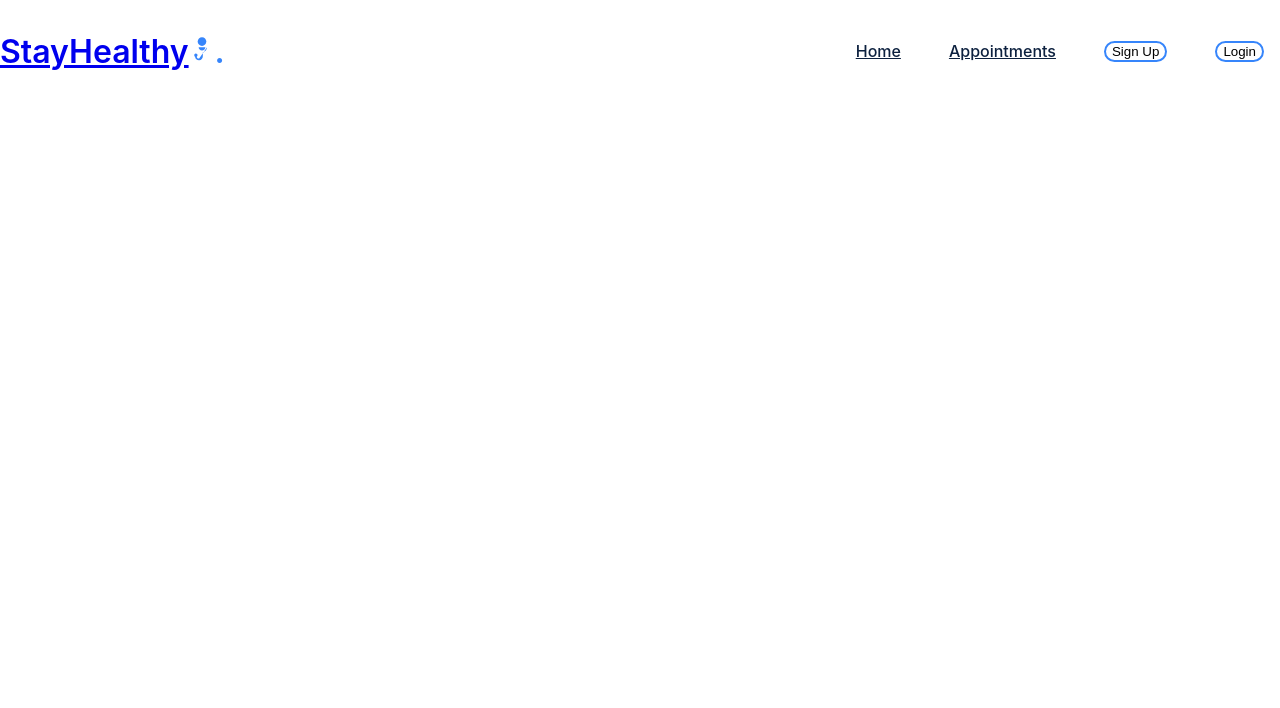
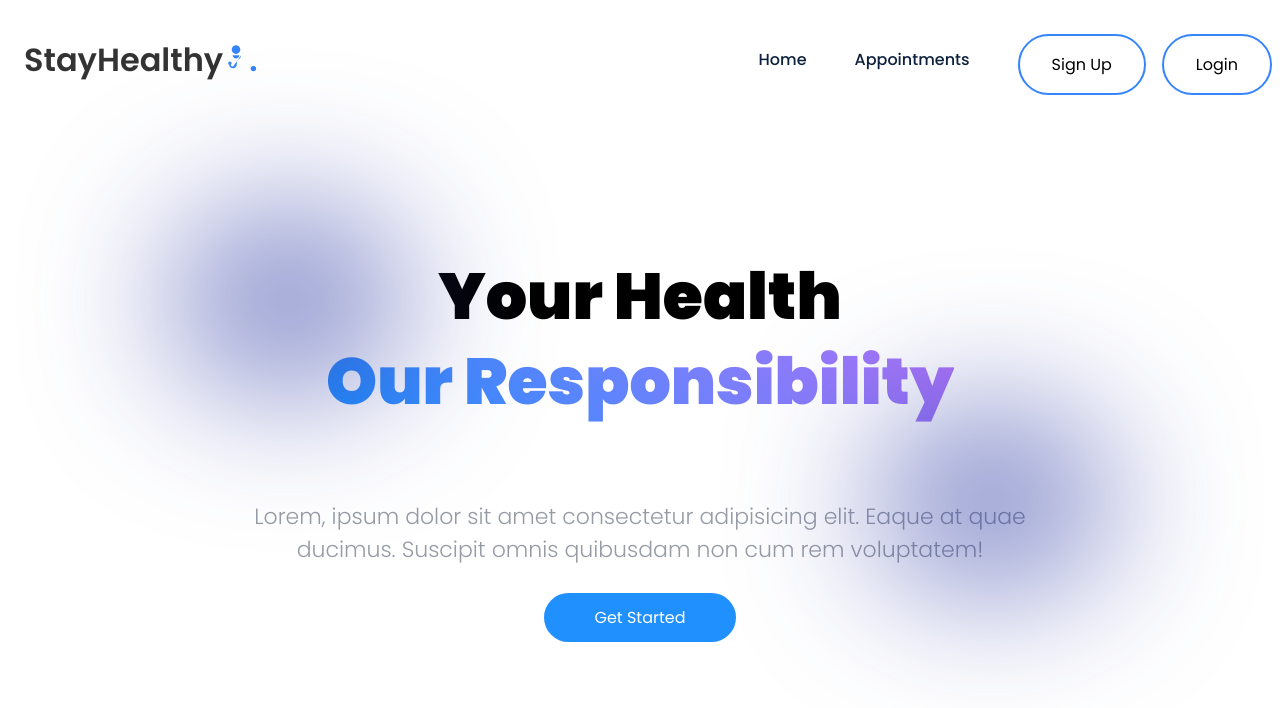
Before and after one commit to Momo-1807/test_med_app, a React (Create React App) app: page / in a window 1280 px wide. Shown: the top 708 px of the page. Built offline with nearby package versions, Linux system fonts and the light colour scheme.

Commit message:
added landing page

```diff
--- a/src/App.js
+++ b/src/App.js
@@ -6,6 +6,7 @@
 
 // Import custom Navbar component
 import Navbar from './Components/Navbar/Navbar';
+import Landing_Page from './Components/Landing_Page/Landing_Page';
 
 // Function component for the main App
 function App() {
@@ -20,6 +21,7 @@
 
           {/* Set up the Routes for different pages */}
           <Routes>
+          <Route path="/" element={<Landing_Page />} />
             {/* Define individual Route components for different pages */}
           </Routes>
         </BrowserRouter>
--- /dev/null
+++ b/src/Components/Landing_Page/Landing_Page.js
@@ -0,0 +1,38 @@
+import React from "react"; // Importing the necessary modules from React library
+import { Link } from "react-router-dom"; // Importing the Link component from react-router-dom library
+import "./LandingPage.css"; // Importing the CSS styles for the Landing_Page component
+
+// Defining the Function component Landing_Page
+const Landing_Page = () => {
+  return (
+    <section className="hero-section"> {/* Creating a section with class name 'hero-section' */}
+      <div>
+        <div data-aos="fade-up" className="flex-hero"> {/* Creating a div with data-aos attribute and class name 'flex-hero' */}
+
+            <h1>
+              Your Health<br/>
+
+              <span className="text-gradient">
+
+                Our Responsibility
+              </span>
+            </h1>
+              <div class="blob-cont"> {/* Creating a div with class name 'blob-cont' */}
+                  <div class="blue blob"></div> {/* Creating a blue blob inside the 'blob-cont' div */}
+              </div>
+              <div class="blob-cont"> {/* Creating another div with class name 'blob-cont' */}
+                  <div class="blue1 blob"></div> {/* Creating a different blue blob inside the second 'blob-cont' div */}
+              </div>
+            <h4>
+              Lorem, ipsum dolor sit amet consectetur adipisicing elit. Eaque at quae ducimus. Suscipit omnis quibusdam non cum rem voluptatem!
+            </h4>
+            <a href="#services"> {/* Creating a hyperlink to jump to the 'services' section */}
+              <button class="button">Get Started</button> {/* Creating a button with class name 'button' */}
+            </a>
+        </div>
+      </div>
+    </section>
+  );
+};
+
+export default Landing_Page; // Exporting the Landing_Page component to be used in other parts of the application
```
